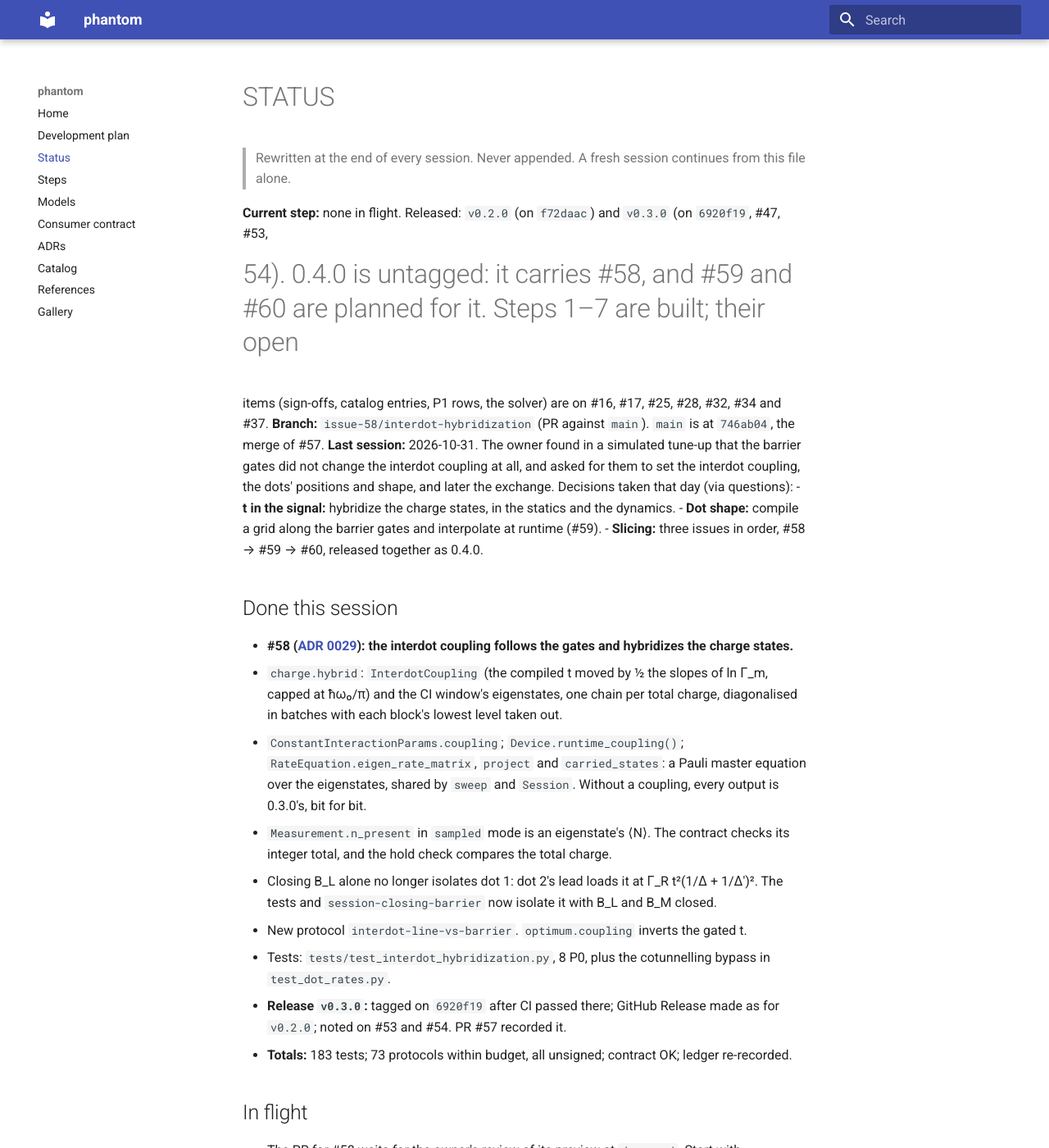
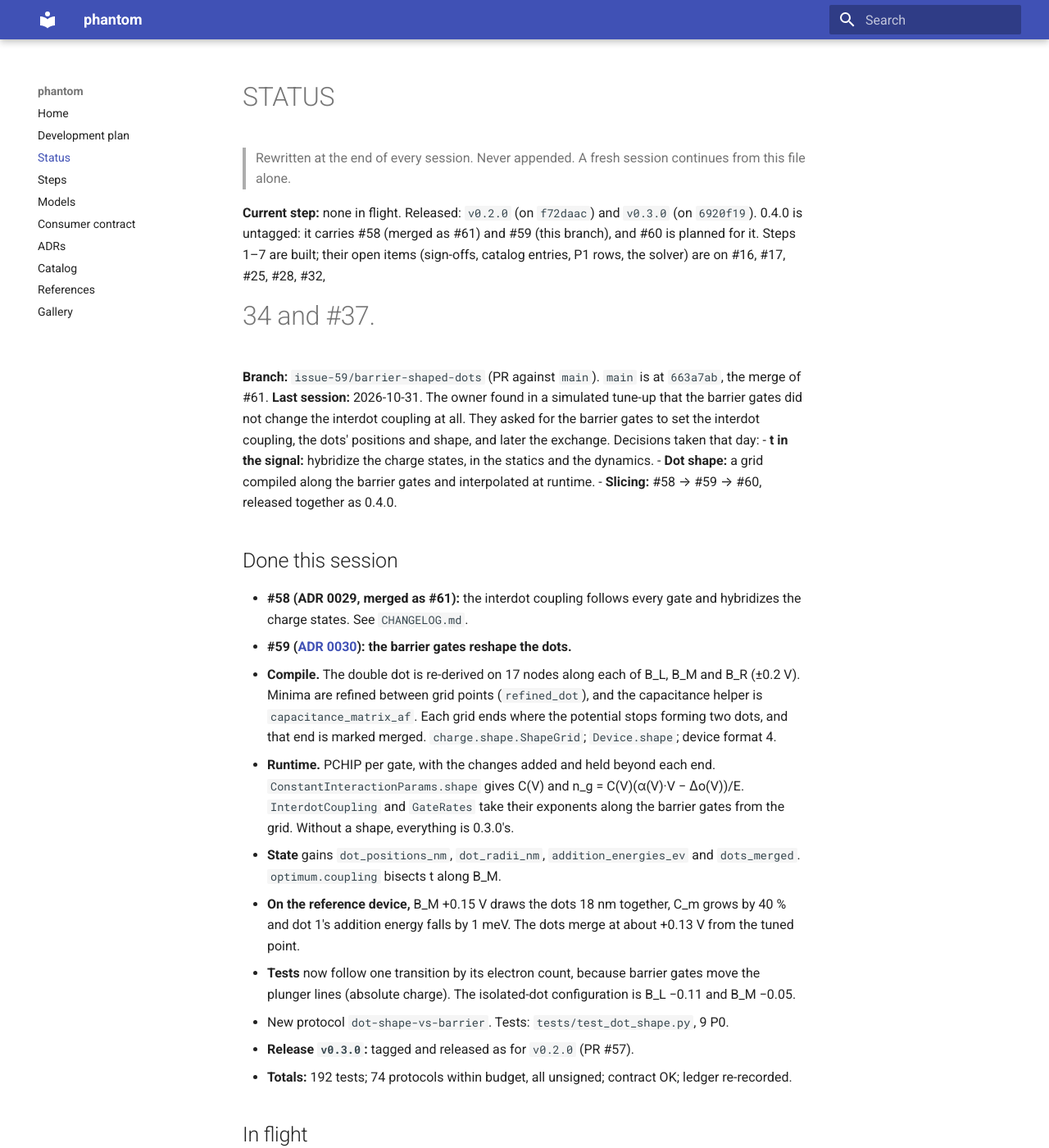
Before and after one commit to CowboyQuantum/phantom, an MkDocs documentation site: the page built from docs/STATUS.md, in a window 1280 px wide and 1400 px high. Shown: the whole window at 82% size. Built offline with MkDocs 1.6.1 and Material for MkDocs 9.7.7, drawn with Linux system fonts in a browser that asks for light colours; some of the changed text lies outside the part shown.

Commit message:
docs(adr): ADR 0030 the barrier gates reshape the dots through a compiled grid; CONTRACT, CHANGELOG, MODELS, STATUS (#59)
Co-Authored-By: Claude Opus 5.5 <noreply@anthropic.com>

```diff
--- a/docs/STATUS.md
+++ b/docs/STATUS.md
@@ -2,67 +2,77 @@
 
 > Rewritten at the end of every session. Never appended. A fresh session continues from this file alone.
 
-**Current step:** none in flight. Released: `v0.2.0` (on `f72daac`) and `v0.3.0` (on `6920f19`, #47, #53,
-#54). 0.4.0 is untagged: it carries #58, and #59 and #60 are planned for it. Steps 1–7 are built; their open
-items (sign-offs, catalog entries, P1 rows, the solver) are on #16, #17, #25, #28, #32, #34 and #37.
-**Branch:** `issue-58/interdot-hybridization` (PR against `main`). `main` is at `746ab04`, the merge of #57.
+**Current step:** none in flight. Released: `v0.2.0` (on `f72daac`) and `v0.3.0` (on `6920f19`). 0.4.0 is
+untagged: it carries #58 (merged as #61) and #59 (this branch), and #60 is planned for it. Steps 1–7 are
+built; their open items (sign-offs, catalog entries, P1 rows, the solver) are on #16, #17, #25, #28, #32,
+#34 and #37.
+**Branch:** `issue-59/barrier-shaped-dots` (PR against `main`). `main` is at `663a7ab`, the merge of #61.
 **Last session:** 2026-10-31. The owner found in a simulated tune-up that the barrier gates did not
-change the interdot coupling at all, and asked for them to set the interdot coupling, the dots' positions
-and shape, and later the exchange. Decisions taken that day (via questions):
+change the interdot coupling at all. They asked for the barrier gates to set the interdot coupling, the
+dots' positions and shape, and later the exchange. Decisions taken that day:
 - **t in the signal:** hybridize the charge states, in the statics and the dynamics.
-- **Dot shape:** compile a grid along the barrier gates and interpolate at runtime (#59).
-- **Slicing:** three issues in order, #58 → #59 → #60, released together as 0.4.0.
+- **Dot shape:** a grid compiled along the barrier gates and interpolated at runtime.
+- **Slicing:** #58 → #59 → #60, released together as 0.4.0.
 
 ## Done this session
-- **#58 ([ADR 0029](adr/0029-the-interdot-coupling-follows-the-gates-and-hybridizes-the-charge-states.md)):
-  the interdot coupling follows the gates and hybridizes the charge states.**
-  - `charge.hybrid`: `InterdotCoupling` (the compiled t moved by ½ the slopes of ln Γ_m, capped at
-    ħω₀/π) and the CI window's eigenstates, one chain per total charge, diagonalised in batches with each
-    block's lowest level taken out.
-  - `ConstantInteractionParams.coupling`; `Device.runtime_coupling()`; `RateEquation.eigen_rate_matrix`,
-    `project` and `carried_states`: a Pauli master equation over the eigenstates, shared by `sweep` and
-    `Session`. Without a coupling, every output is 0.3.0's, bit for bit.
-  - `Measurement.n_present` in `sampled` mode is an eigenstate's ⟨N⟩. The contract checks its integer
-    total, and the hold check compares the total charge.
-  - Closing B_L alone no longer isolates dot 1: dot 2's lead loads it at Γ_R t²(1/Δ + 1/Δ')². The tests
-    and `session-closing-barrier` now isolate it with B_L and B_M closed.
-  - New protocol `interdot-line-vs-barrier`. `optimum.coupling` inverts the gated t.
-  - Tests: `tests/test_interdot_hybridization.py`, 8 P0, plus the cotunnelling bypass in
-    `test_dot_rates.py`.
-- **Release `v0.3.0`:** tagged on `6920f19` after CI passed there; GitHub Release made as for `v0.2.0`;
-  noted on #53 and #54. PR #57 recorded it.
-- **Totals:** 183 tests; 73 protocols within budget, all unsigned; contract OK; ledger re-recorded.
+- **#58 (ADR 0029, merged as #61):** the interdot coupling follows every gate and hybridizes the charge
+  states. See `CHANGELOG.md`.
+- **#59 ([ADR 0030](adr/0030-the-barrier-gates-reshape-the-dots-through-a-compiled-grid.md)): the barrier
+  gates reshape the dots.**
+  - **Compile.** The double dot is re-derived on 17 nodes along each of B_L, B_M and B_R (±0.2 V). Minima
+    are refined between grid points (`refined_dot`), and the capacitance helper is
+    `capacitance_matrix_af`. Each grid ends where the potential stops forming two dots, and that end is
+    marked merged. `charge.shape.ShapeGrid`; `Device.shape`; device format 4.
+  - **Runtime.** PCHIP per gate, with the changes added and held beyond each end.
+    `ConstantInteractionParams.shape` gives C(V) and n_g = C(V)(α(V)·V − Δo(V))/E. `InterdotCoupling` and
+    `GateRates` take their exponents along the barrier gates from the grid. Without a shape, everything
+    is 0.3.0's.
+  - **State** gains `dot_positions_nm`, `dot_radii_nm`, `addition_energies_ev` and `dots_merged`.
+    `optimum.coupling` bisects t along B_M.
+  - **On the reference device,** B_M +0.15 V draws the dots 18 nm together, C_m grows by 40 % and dot 1's
+    addition energy falls by 1 meV. The dots merge at about +0.13 V from the tuned point.
+  - **Tests** now follow one transition by its electron count, because barrier gates move the plunger
+    lines (absolute charge). The isolated-dot configuration is B_L −0.11 and B_M −0.05.
+  - New protocol `dot-shape-vs-barrier`. Tests: `tests/test_dot_shape.py`, 9 P0.
+- **Release `v0.3.0`:** tagged and released as for `v0.2.0` (PR #57).
+- **Totals:** 192 tests; 74 protocols within budget, all unsigned; contract OK; ledger re-recorded.
 
 ## In flight
-- The PR for #58 waits for the owner's review of its preview at `/pr-<n>/`. Start with
-  `interdot-line-vs-barrier` and `session-closing-barrier`.
+- The PR for #59 waits for the owner's review of its preview at `/pr-<n>/`. Start with
+  `dot-shape-vs-barrier`, then `interdot-line-vs-barrier` and `session-closing-barrier`.
 
 ## Next action
-After #58 merges: #59. Compile re-solves the dots on a grid along B_L, B_M and B_R (positions, C_dot,
-C_gate, the actions behind t and the rates), the runtime interpolates them, and the dots merge as B_M
-opens. Device format 4. Then #60: J from the singlet secular equation on the local (1,1)-like sector of
-the CI window at the gated t, U and V₁₂, and PSB at the gated t. Whether to tag 0.4.0, and when qdt
-moves its pin, are the owner's decisions.
+After #59 merges: #60. The exchange J comes from the singlet secular equation on the local (1,1)-like
+sector of the CI window, at the gated t and at the U and V₁₂ of the shaped C(V). PSB reads at the gated t.
+The exchange's bisection should also stop dividing by zero along B_M (a RuntimeWarning on `main` too; J
+stays finite). Whether to tag 0.4.0, and when qdt moves its pin, are the owner's decisions.
 
 ## Open issues
-#58, #59, #60 (this line of work); #48 rates' and now t's unscreened sensitivity (the plungers move t as
-much as B_M); #49 per-device sensor-barrier tune; #50 gate 1/f placeholder; #51 cp1252 console; #41 spin
-driven by voltages. Open blockers: none. Open decisions: plan §8 #1 (solver); release cadence against
-qdt's pins.
+#59 and #60 (this line of work); #48 the unscreened sensitivity of the rates and t (the plungers move t
+as much as B_M); #49 per-device sensor-barrier tune; #50 gate 1/f placeholder; #51 cp1252 console; #41
+spin driven by voltages. Open blockers: none. Open decisions: plan §8 #1 (solver); release cadence
+against qdt's pins.
 
 ## Known gaps
-- **Owner-dependent, never blocking:** sign-offs for all 73 protocols; catalog entries #1–#14;
+- **Owner-dependent, never blocking:** sign-offs for all 74 protocols; catalog entries #1–#14;
   confirming the ten `proposed` reference entries.
+- **Shape (ADR 0030):**
+  - The gates' changes add, with no cross terms.
+  - C_m comes from the sphere formula, so a merged double dot never becomes one dot; points past the
+    merge are held and flagged.
+  - The compile tier's curvature has pixel noise of about 1 %.
+  - The sensor's β and the attempt rates stay at the operating point. The plungers are not on the grid.
+  - A rate along a barrier gate levels off at about half the attempt rate.
 - **Hybridization (ADR 0029):**
-  - The projection between samples assumes a dwell long against ħ/Ω. At |ε| ≲ t it shares the electron
-    even when t is below ħ/dwell. There is no charge dephasing rate and no Landau–Zener step.
-  - The model is spinless, with one level per dot.
+  - The projection between samples assumes a dwell long against ħ/Ω. There is no charge dephasing and
+    no Landau–Zener step.
+  - The model is spinless.
   - `State.exchange_ev` still uses the barrier-only exponential, until #60.
-- **Rates and t:** linearised exponents, within about 20 % of the compile tier over ±10 mV. No screening
-  until the FEM backend exists.
+- **Rates and t:** linear in the gates other than the barrier gates, within about 20 % over ±10 mV. No
+  screening until the FEM backend exists.
 - **Sensor process:** first-order split within a dwell; sequential noise; no joint dot–sensor energy
   (ADR 0028).
-- **Placeholders** (`calibration: none`): as listed in the step files and ADRs 0019–0029.
-- **Cross-platform (ADR 0014):** avoid digit-cancelling quantities. Condition diagonalisations (take
-  each block's lowest level out first) and sum charges relative to a centre.
+- **Placeholders** (`calibration: none`): as listed in the step files and ADRs 0019–0030.
+- **Cross-platform (ADR 0014):** avoid digit-cancelling quantities. Condition diagonalisations and sum
+  charges relative to a centre.
 - **Pages:** the source is `gh-pages` (root); per-PR previews are under `/pr-<n>/`.
--- /dev/null
+++ b/docs/adr/0030-the-barrier-gates-reshape-the-dots-through-a-compiled-grid.md
@@ -0,0 +1,105 @@
+# 0030 — The barrier gates reshape the dots through a compiled grid: the double dot re-derived along each barrier gate, its changes interpolated and added at runtime, held where the dots merge
+
+**Status:** Accepted
+**Date:** 2026-10-31
+**Step:** 8 follow-up (issue #59, the second of #58–#60; after ADR 0029)
+
+## Context
+After ADR 0029 the interdot coupling followed the gates, but the dots themselves did not. Compile placed
+them once at the operating point. Their positions, sizes, lever arms, the disorder offsets at them, the
+capacitance matrix and the actions of the barriers around them then held at every gate point. A barrier
+gate only moved the dots' levels through a fixed cross-capacitance, and through the linear slopes of
+the rates and of t. The owner asked for the barrier gates to change the dots' "potential
+locations/shape" (2026-10-31), and decided on a grid compiled along the barrier gates and interpolated
+at runtime.
+
+Five forces shaped the design:
+
+- **Compile once, run cheap (ADR 0001).** A derivation of the double dot costs 1.5 ms plus three barrier
+  actions, so a runtime point cannot call one. A grid of 17 nodes per gate costs about 0.2 s of compile.
+- **A nonlinear potential map.** The closed-form potential is linear in the gates, but the minimum is
+  not. On the reference device, B_M at +0.15 V draws the dots 18 nm together, C_m grows by 40 % and
+  dot 1's addition energy falls by 1 meV. At +0.18 V the potential forms one dot. B_L and B_R move their
+  own dot by several nm and merge it with its lead when opened far enough.
+- **Pixel steps.** `find_dots` places a minimum on a 2 nm grid point. Taken directly, positions and lever
+  arms jump in steps.
+- **Bit-exact anchor.** At the operating point nothing may change: the compiled device and every test
+  there stay exact.
+- **File size.** The device file must stay small, and the basis is not stored.
+
+## Decision
+Compile re-derives the double dot along each barrier gate and records each quantity's change from the
+operating point. The runtime interpolates each gate's changes and adds them. Specifically:
+
+- **The grid.**
+  - `CompileParams.shape_gates` (B_L, B_M, B_R), `shape_span_v` (±0.2 V) and `shape_points` (17).
+  - At each node only that gate moves.
+  - Each dot's minimum is refined between grid points by a parabola (`refined_dot`). Its lever arms and
+    disorder offset are taken there.
+  - The capacitance matrix is the derivation's own formula (`capacitance_matrix_af`) at the refined
+    dots.
+  - The three barrier actions are taken at the tunnelling levels held fixed (ADR 0027), from the
+    refined dots.
+  - Each grid runs outward from the operating point until the potential stops forming two dots, or a
+    dot jumps by more than 12 nm. In that case it merged and another minimum took its place, and the
+    end is marked merged.
+  - `charge.shape.ShapeGrid` holds the nodes and the changes. `Device.shape`, `DEVICE_FORMAT_VERSION` 4.
+- **The runtime.**
+  - Each gate's changes are interpolated with PCHIP at its carried voltage and the gates' changes are
+    added.
+  - Beyond a grid's end the changes are held. `ShapeGrid.merged` flags a point beyond a merged end.
+  - `ConstantInteractionParams.shape` gives C(V) and n_g = C(V)·(α(V)·V − Δo(V))/E_UNIT. This is the
+    potential at the moved minimum, by the envelope theorem, and it is exact to first order in the
+    plungers, which stay linear.
+  - `InterdotCoupling.shape` and `GateRates.shape` take the exponents along the barrier gates from the
+    grid (t from half the interdot change). The compiled slopes still serve every other gate.
+- **The consumer surface.** `State` gains `dot_positions_nm`, `dot_radii_nm`, `addition_energies_ev` and
+  `dots_merged`. `optimum(device).coupling` inverts t by bisection along the barrier gate.
+- **Release.** 0.4.0. Model versions: `charge.shape` 1, `compile.device` 5, `device` 6,
+  `device.session` 6, `optimum.targets` 3.
+
+## Consequences
+- Easier:
+  - A barrier gate moves its dots, changes their size and their addition energies, couples them more
+    strongly and reshapes the honeycomb (`dot-shape-vs-barrier`).
+  - Opening B_M ends in a flagged merge instead of an unbounded extrapolation.
+  - The rates and t follow the moved dots. When a barrier falls below its tunnelling level, its action
+    is zero and the rate levels off at f_a/(2 − T₀), about half the attempt rate. Other gates' linear
+    slopes still take it towards f_a.
+- Harder:
+  - **Separable changes.** The gates' changes are added, so cross terms (B_L with B_M on dot 1) are left
+    out. Opening all three barriers together pushes the rates towards the attempt rate.
+  - **The model's own limits.** The capacitances still come from the disk and sphere formulae of ADR
+    0013. C_m grows only to about 2.1 aF before the merge, so a merged double dot does not become one dot
+    in the CI model. Points beyond the merge hold the last two-dot shape and are flagged.
+  - **Pixel noise.** The compile tier takes a dot's curvature at a grid point, so the radius and the
+    capacitances move in steps of about 1 % as the minimum changes pixel. The interpolant runs through
+    them, and halfway between nodes it is within 2 % of a direct derivation.
+  - **Absolute charge.** The CI model counts the charge absolutely (n_g = Cφ/E ≈ 23 e). A dot that grows
+    by 10 % takes about two more electrons at the same potential, so a barrier gate moves the lines
+    along the plungers by more than its cross-capacitance. Tests and protocols that follow one
+    transition name its electron count.
+  - **Cost and size.** Compile takes 0.2 s more. The device file grows from 14 kB to 62 kB. A `State`
+    point costs about 25 µs, and a session sample a few interpolations more.
+  - **Exponent between nodes.** An exponent that saturates within one 25 mV step is interpolated coarsely
+    there, by up to 1 in ln Γ.
+  - **Not yet shaped.** The sensor's coupling to the dots (β) and the attempt rates stay at the operating
+    point.
+- Must now:
+  - Device files from 0.3.0 and from earlier 0.4.0 commits do not load (format 4); recompile them from
+    their seed.
+  - A consumer that cached C_dot, the lever arms or t from the compiled device reads them per point.
+
+## Alternatives considered
+- **A tensor-product grid over the three barrier gates.** Rejected for size and compile time: 17³
+  derivations and several MB. The cross terms it would capture are second order on the reference device.
+- **Linear slopes of each quantity (first derivatives).** Rejected by the owner. They cannot show the
+  merge or the saturation, and they drift within tens of mV.
+- **Grid-point minima without refinement.** Rejected: positions and lever arms would step by 2 nm and the
+  honeycomb would jump.
+- **Including the plungers in the grid.** Deferred. Their lever arms are the largest, but at the
+  operating point they move the minima less than the barriers do, and the envelope theorem keeps the
+  energies right to first order.
+- **Crossing into a single-dot model past the merge.** Deferred to the solver (plan §8 #1). The CI model
+  has no state for one dot of N₁ + N₂ electrons. Flagging the merge and holding the last two-dot shape
+  keeps the model honest about what it does not describe.
```
Also changed, not shown: CHANGELOG.md (+28 -11 lines), docs/CONTRACT.md (+8 -0 lines), docs/MODELS.md (+87 -74 lines), docs/adr/README.md (+1 -0 lines).
